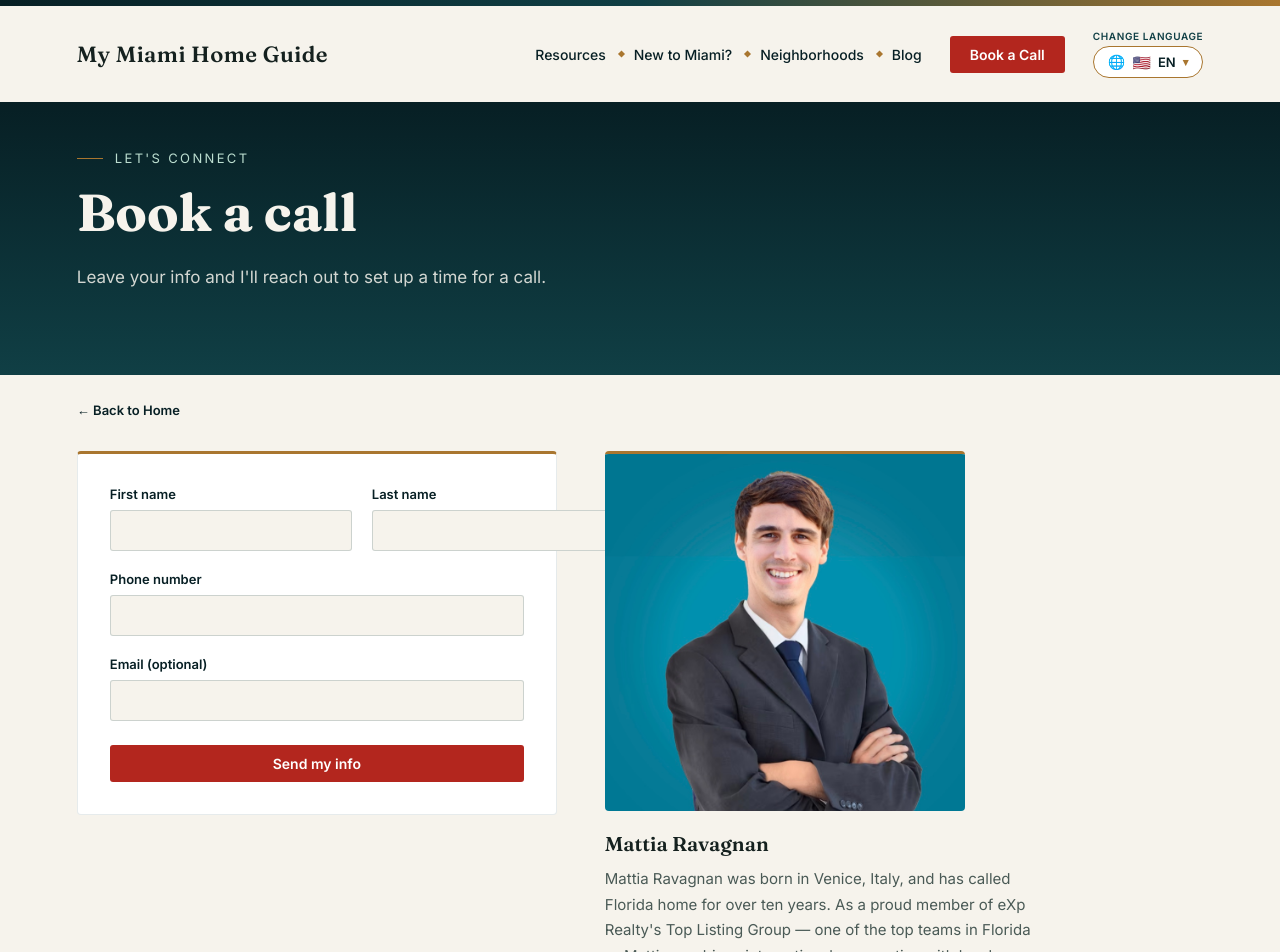
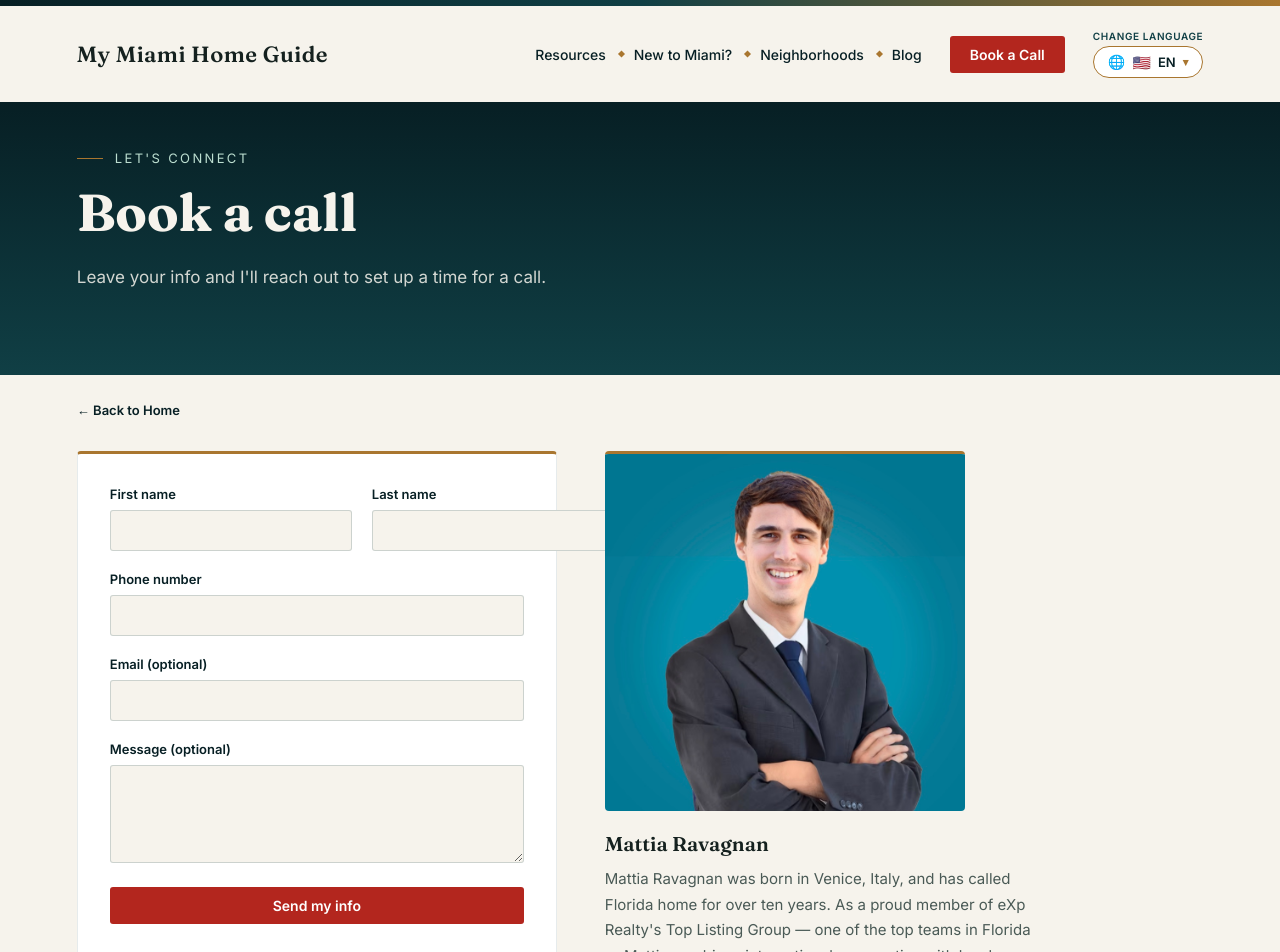
Before and after one commit to matravagnan-droid/miami-home-guide, a Next.js app: page /book-a-call in a window 1280 px wide. Shown: the top 952 px of the page. Built offline with nearby package versions, Linux system fonts and the light colour scheme.

Commit message:
Add optional message field to Book a Call and Get Pre-Approved forms
New textarea between email and submit on both lead forms, submitting as 'Message' in the FormSubmit table. Translated the label into all 9 site languages.

```diff
--- a/app/book-a-call/BookACallClient.js
+++ b/app/book-a-call/BookACallClient.js
@@ -61,6 +61,11 @@ export default function BookACallClient() {
               <input type="email" name="Email" />
             </label>
 
+            <label className="calc-field">
+              <span>{t.bookCallPage.message}</span>
+              <textarea name="Message" rows={4} />
+            </label>
+
             <button type="submit" className="book-call-btn lead-form-submit">
               {t.bookCallPage.submit}
             </button>
--- a/app/get-pre-approved/GetPreApprovedClient.js
+++ b/app/get-pre-approved/GetPreApprovedClient.js
@@ -62,6 +62,11 @@ export default function GetPreApprovedClient() {
               <input type="email" name="Email" />
             </label>
 
+            <label className="calc-field">
+              <span>{t.preApprovalPage.message}</span>
+              <textarea name="Message" rows={4} />
+            </label>
+
             <button type="submit" className="book-call-btn lead-form-submit">
               {t.preApprovalPage.submit}
             </button>
--- a/app/globals.css
+++ b/app/globals.css
@@ -405,7 +405,8 @@ a { color: inherit; text-decoration: none; }
 }
 
 .calc-field input,
-.calc-field select {
+.calc-field select,
+.calc-field textarea {
   font-family: var(--body);
   font-size: 15px;
   font-weight: 500;
@@ -414,6 +415,11 @@ a { color: inherit; text-decoration: none; }
   border-radius: 3px;
   border: 1px solid rgba(16,63,69,0.18);
   background: var(--sand);
+}
+
+.calc-field textarea {
+  resize: vertical;
+  min-height: 90px;
 }
 
 .calc-field input:focus,
```
Also changed, not shown: app/i18n/translations.js.
